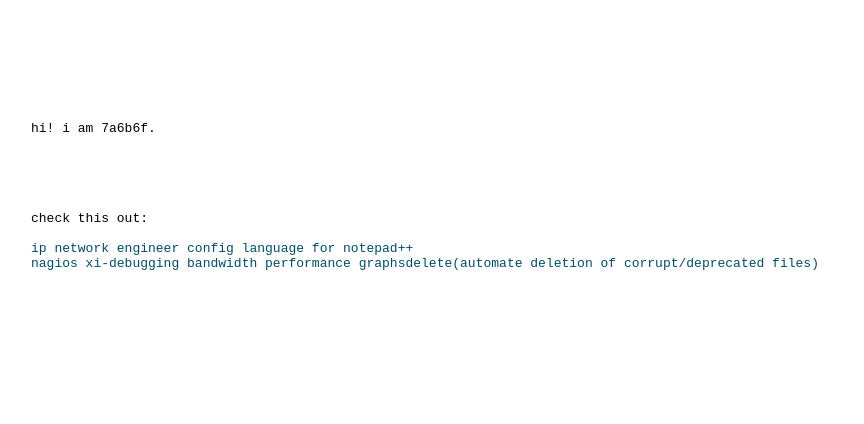
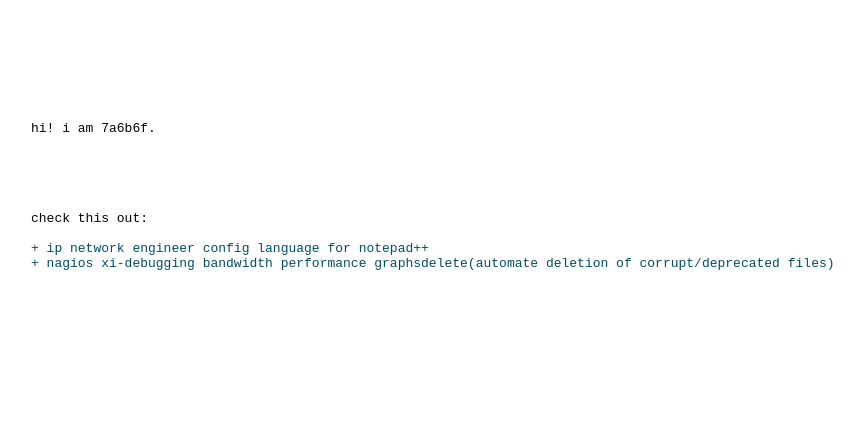
Before and after one commit to 7a6b6f/7a6b6f.github.io, a plain HTML site: page index.html in a window 1280 px wide. Shown: the whole page, without its empty margins (17-881 px from the left). Drawn offline with Linux system fonts and the light colour scheme.

Commit message:
Update index.html

```diff
--- a/index.html
+++ b/index.html
@@ -22,8 +22,8 @@ hi! i am 7a6b6f.
 
 check this out:
 
-<a style=" text-decoration: none; color: #004d66;"  href="https://github.com/7a6b6f/IPNE_config">ip network engineer config language for notepad++</a>
-<a style=" text-decoration: none; color: #004d66;"  href="https://github.com/7a6b6f/nagios_xi_remove_conf_files_ip">nagios xi-debugging bandwidth performance graphsdelete(automate deletion of corrupt/deprecated files) </a>
+<a style=" text-decoration: none; color: #004d66;"  href="https://github.com/7a6b6f/IPNE_config">+ ip network engineer config language for notepad++</a>
+<a style=" text-decoration: none; color: #004d66;"  href="https://github.com/7a6b6f/nagios_xi_remove_conf_files_ip">+ nagios xi-debugging bandwidth performance graphsdelete(automate deletion of corrupt/deprecated files) </a>
 
 <br/>
 
```
